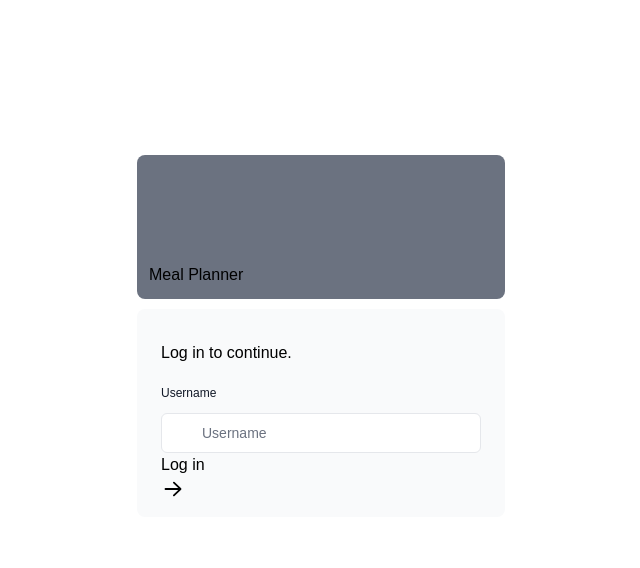
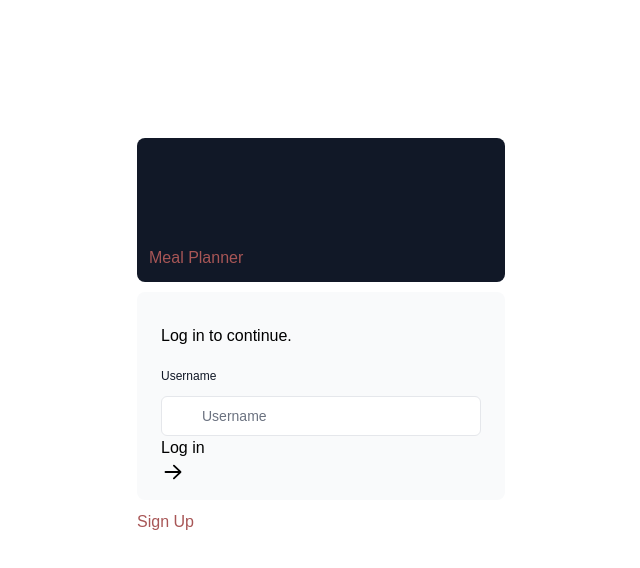
Before and after one commit to jahn123/meal-planner, a Next.js app: page /login in a window 1280 px wide. Shown: the top 568 px of the page, without its empty margins (319-959 px from the left). Built offline with nearby package versions, Linux system fonts and the light colour scheme.

Commit message:
added sign up link to login page & some text styling

```diff
--- a/app/login/page.tsx
+++ b/app/login/page.tsx
@@ -1,15 +1,19 @@
 import LoginForm from '@/app/ui/login-form';
+import Link from 'next/link';
 
 export default function LoginPage() {
   return (
     <main className="flex items-center justify-center md:h-screen">
       <div className="relative mx-auto flex w-full max-w-[400px] flex-col space-y-2.5 p-4 md:-mt-32">
-        <div className="flex h-20 w-full items-end rounded-lg bg-gray-500 p-3 md:h-36">
-          <div className="w-32 text-black md:w-36">
+        <div className="flex h-20 w-full items-end rounded-lg bg-gray-900 p-3 md:h-36">
+          <div className="w-32 md:w-36">
             Meal Planner
           </div>
         </div>
         <LoginForm/>
+        <Link
+          href="/signup"
+        >Sign Up</Link>
       </div>
     </main>
   );
```
